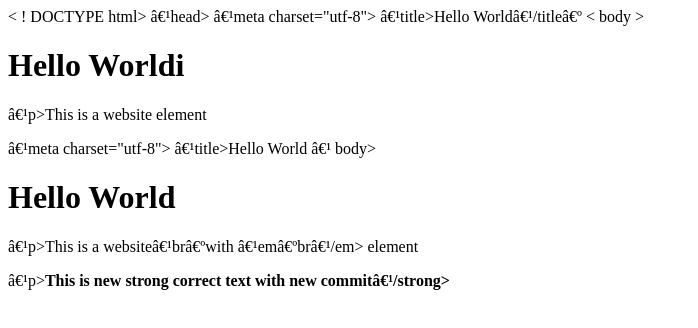
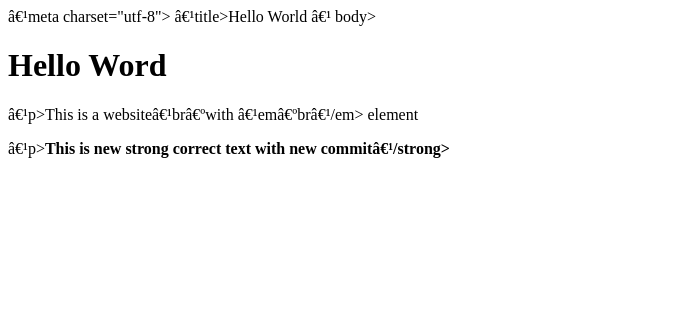
Before and after one commit to Inhakostrova/Lab_1.1, a plain HTML site: page index.html in a window 1280 px wide. Shown: the whole page, without its empty margins (0-698 px from the left). Drawn offline with Linux system fonts and the light colour scheme.

Commit message:
My first Pull Request Conflict from branch new_pullrequest_2

```diff
--- a/index.html
+++ b/index.html
@@ -1,13 +1,4 @@
 
-< ! DOCTYPE html>
-<html lang="en" >
-‹head>
-‹meta charset="utf-8">
-‹title>Hello World‹/title›
-</head>
-< body >
-<h1>Hello Worldi</h1>
-‹p>This is a website<br›with ‹em›br</em> element</p></body>
 
 <! DOCTYPE html>
 <html lang="en">
@@ -16,7 +7,7 @@
 ‹title>Hello World</title>
 </head>
 ‹ body>
-<h1>Hello World</h1>
+<h1>Hello Word</h1>
 ‹p>This is a website‹br›with ‹em›br‹/em> element</p>
 ‹p><strong>This is new strong correct text with new commit‹/strong></p>
 </body>
```
